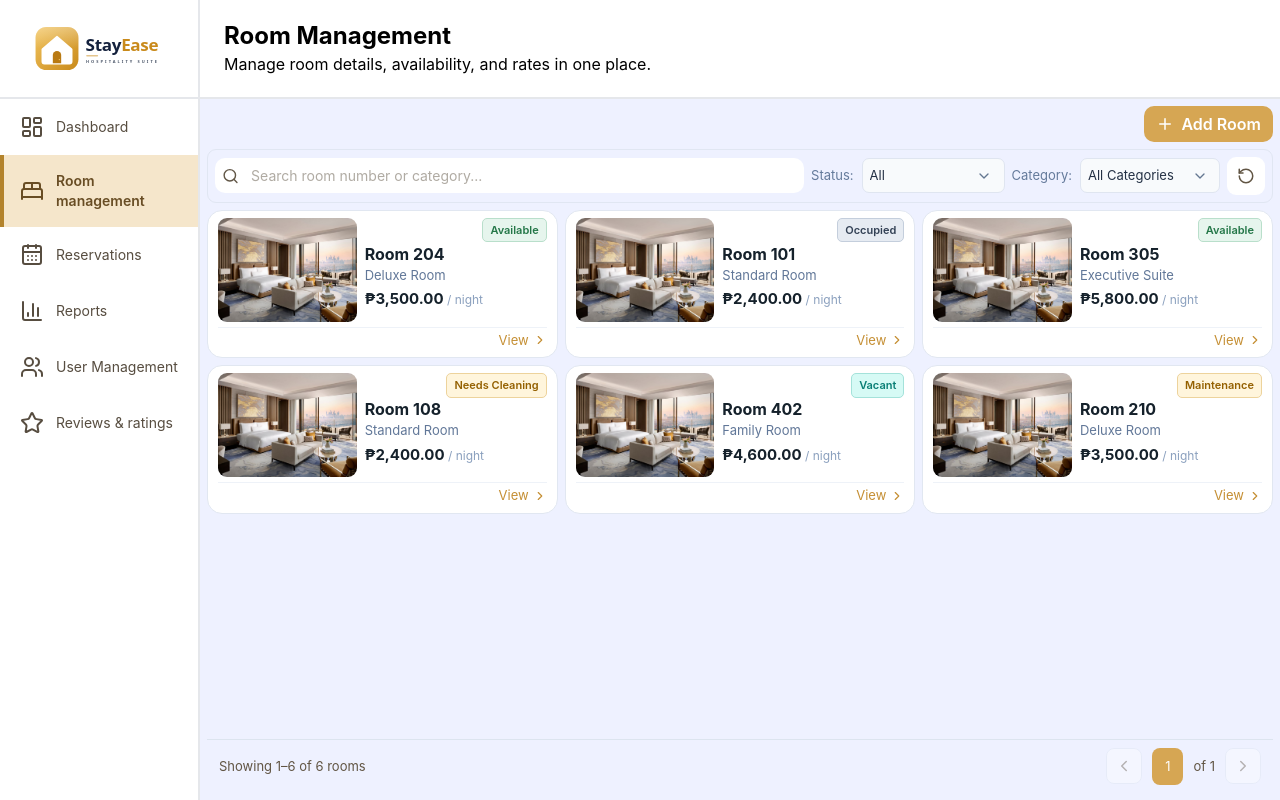
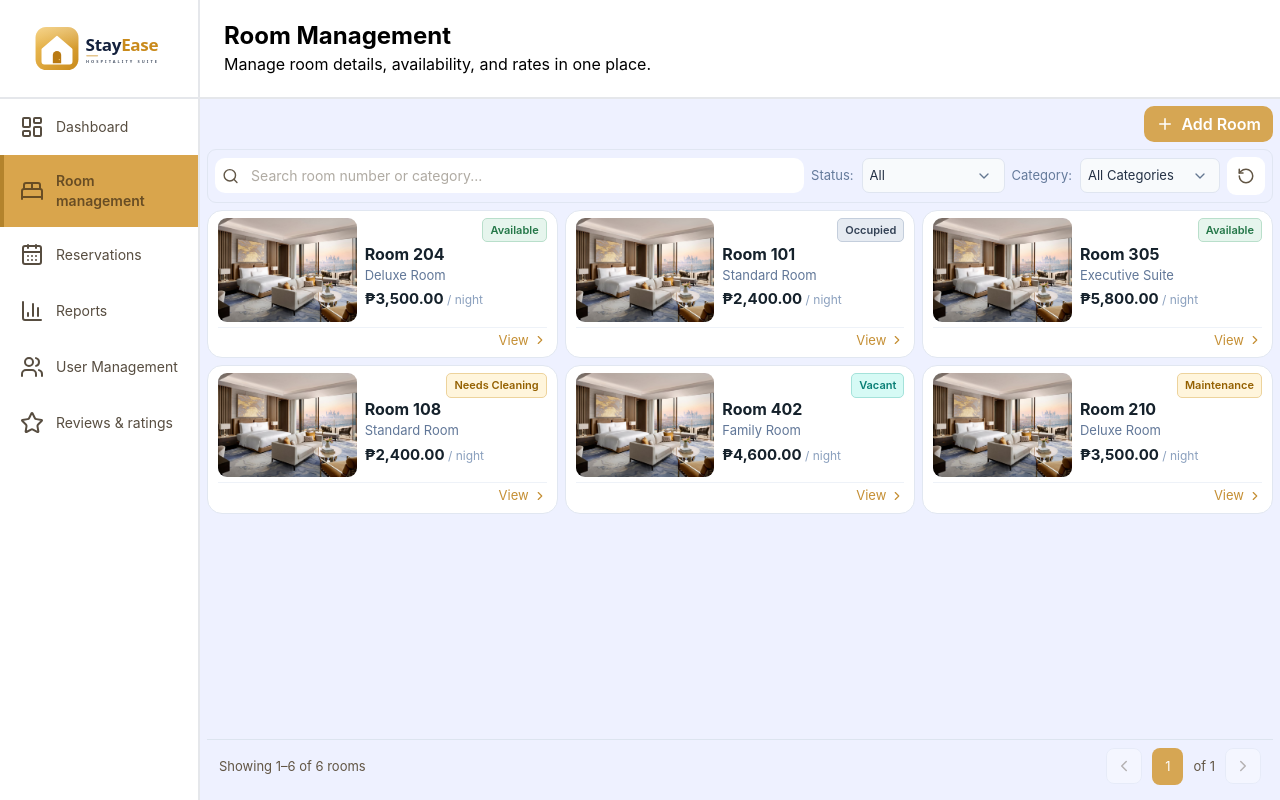
Before and after one commit to StayEase-HRMS/CC116-StayEase-HRMS, a React (Vite) app: page /admin/rooms in a window 1280 px wide. Built offline with nearby package versions, Linux system fonts and the light colour scheme.

Commit message:
fix: customer sidebar tab active styling

```diff
--- a/package.json
+++ b/package.json
@@ -10,6 +10,7 @@
     "preview": "vite preview"
   },
   "dependencies": {
+    "@supabase/supabase-js": "^2.118.0",
     "@tailwindcss/vite": "^4.3.3",
     "lucide-react": "^1.53.0",
     "react": "^19.2.8",
--- a/src/components/sidebar.jsx
+++ b/src/components/sidebar.jsx
@@ -76,8 +76,8 @@ function NavItem({ icon: Icon, label, link, ...iconProps }) {
 				className={({ isActive }) =>
 					`flex items-center gap-3 border-l-4 p-4 transition-colors focus-visible:outline-2 focus-visible:-outline-offset-2 focus-visible:outline-[#4b6b95] ${
 						isActive
-							? "border-[#b3832c] bg-[#f5e6cb] font-semibold text-[#684d24] hover:bg-[#f5e6cb]"
-							: "border-transparent text-[#574d40] hover:bg-[#e3effe]"
+							? "border-[#b3832c] bg-[#d9a54c] font-semibold text-[#684d24] hover:bg-[#f5e6cb]"
+							: "border-transparent text-[#574d40] hover:bg-[#f5e6cb]"
 					}`
 				}
 			>
@@ -101,18 +101,15 @@ function SideBar({ links }) {
 export const AdminSideBar = () => <SideBar links={ADMIN_LINKS} />;
 export const StaffSideBar = () => <SideBar links={STAFF_LINKS} />;
 
-/* ---------- customer (route-based, blue active state) ---------- */
 
 function CustomerNavItem({ icon: Icon, label, link, active }) {
 	return (
 		<li>
-			<Link
-				to={link}
-				aria-current={active ? "page" : undefined}
+			<Link to={link} aria-current={active ? "page" : undefined}
 				className={`flex w-full items-center gap-3 p-5 text-left ${
-					active ? "bg-[#a9c9f2]" : "hover:bg-[#e3effe]"
-				}`}
-			>
+					active ? "bg-[#D9A54c] border-l-4 font-semibold border-[#b3832c]" : "hover:bg-[#f5e6cb]"
+				}`}>
+
 				<Icon className="shrink-0" />
 				<span>{label}</span>
 			</Link>
```
Also changed, not shown: 1 other file (tests, documents, lock files or other folders).
